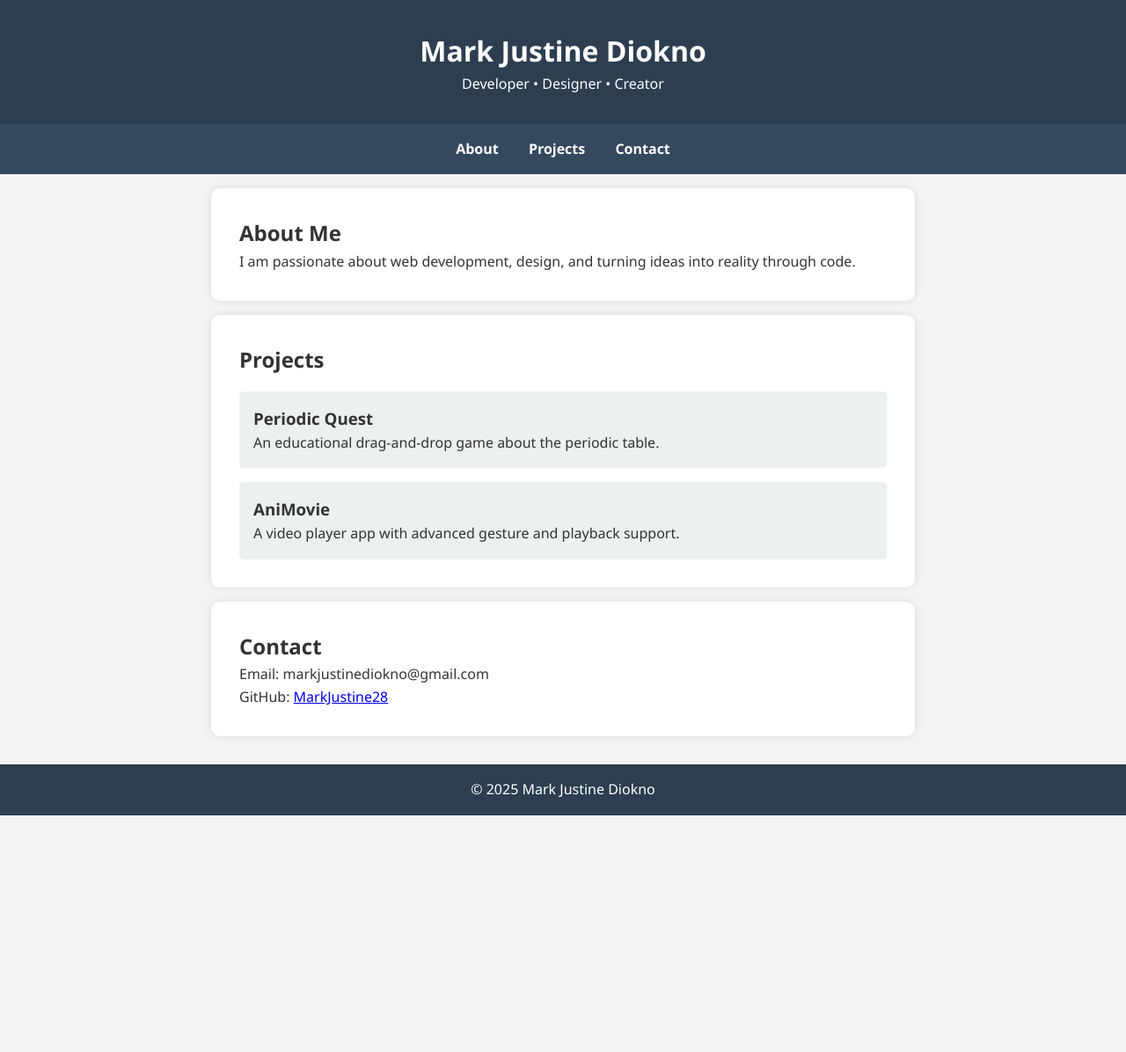
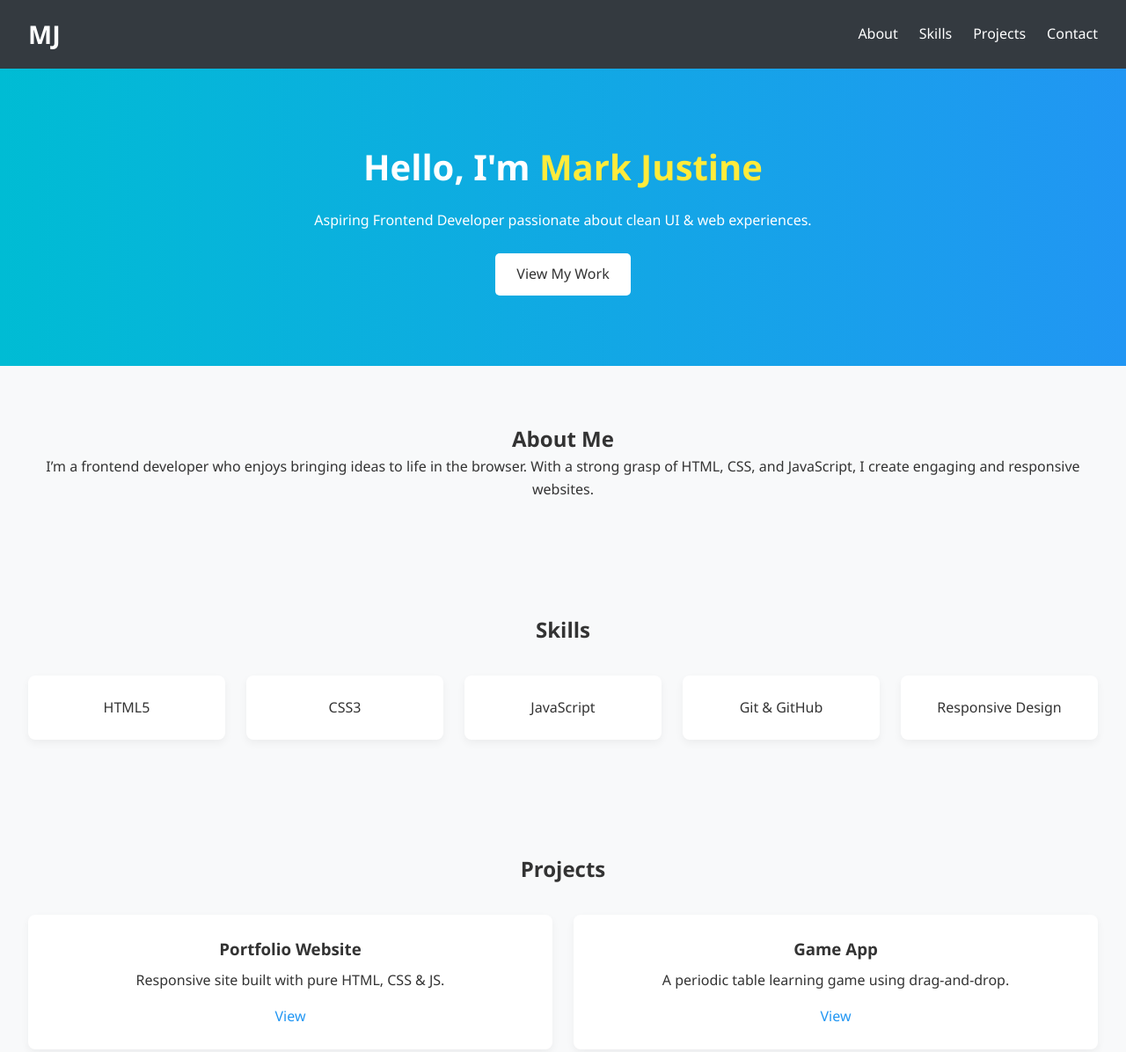
Before and after one commit to MarkJustine28/portfolio-website, a plain HTML site: page index.html in a window 1280 px wide. Shown: the top 1196 px of the page at 88% size. Before the commit the page ends 927 px from the top, so only its background shows below. Drawn offline with Linux system fonts and the light colour scheme.

Commit message:
Updated UI with external CSS and JS

```diff
--- a/index.html
+++ b/index.html
@@ -2,47 +2,74 @@
 <html lang="en">
 <head>
   <meta charset="UTF-8" />
-  <meta name="viewport" content="width=device-width, initial-scale=1.0" />
-  <title>Mark Justine Diokno | Portfolio</title>
-  <link rel="stylesheet" href="style.css" />
+  <meta name="viewport" content="width=device-width, initial-scale=1.0"/>
+  <title>Mark Justine's Portfolio</title>
+  <link rel="stylesheet" href="style.css"/>
 </head>
 <body>
+
   <header>
-    <h1>Mark Justine Diokno</h1>
-    <p>Developer • Designer • Creator</p>
+    <nav class="navbar">
+      <h1 class="logo">MJ</h1>
+      <ul class="nav-links">
+        <li><a href="#about">About</a></li>
+        <li><a href="#skills">Skills</a></li>
+        <li><a href="#projects">Projects</a></li>
+        <li><a href="#contact">Contact</a></li>
+      </ul>
+    </nav>
   </header>
 
-  <nav>
-    <a href="#about">About</a>
-    <a href="#projects">Projects</a>
-    <a href="#contact">Contact</a>
-  </nav>
-
-  <section id="about">
-    <h2>About Me</h2>
-    <p>I am passionate about web development, design, and turning ideas into reality through code.</p>
-  </section>
-
-  <section id="projects">
-    <h2>Projects</h2>
-    <div class="project">
-      <h3>Periodic Quest</h3>
-      <p>An educational drag-and-drop game about the periodic table.</p>
-    </div>
-    <div class="project">
-      <h3>AniMovie</h3>
-      <p>A video player app with advanced gesture and playback support.</p>
+  <section class="hero">
+    <div class="hero-content">
+      <h2>Hello, I'm <span>Mark Justine</span></h2>
+      <p>Aspiring Frontend Developer passionate about clean UI & web experiences.</p>
+      <a href="#projects" class="btn">View My Work</a>
     </div>
   </section>
 
-  <section id="contact">
+  <section id="about" class="section about">
+    <h2>About Me</h2>
+    <p>
+      I’m a frontend developer who enjoys bringing ideas to life in the browser.
+      With a strong grasp of HTML, CSS, and JavaScript, I create engaging and responsive websites.
+    </p>
+  </section>
+
+  <section id="skills" class="section skills">
+    <h2>Skills</h2>
+    <div class="skills-grid">
+      <div class="skill-card">HTML5</div>
+      <div class="skill-card">CSS3</div>
+      <div class="skill-card">JavaScript</div>
+      <div class="skill-card">Git & GitHub</div>
+      <div class="skill-card">Responsive Design</div>
+    </div>
+  </section>
+
+  <section id="projects" class="section projects">
+    <h2>Projects</h2>
+    <div class="project-grid">
+      <div class="project-card">
+        <h3>Portfolio Website</h3>
+        <p>Responsive site built with pure HTML, CSS & JS.</p>
+        <a href="#" target="_blank">View</a>
+      </div>
+      <div class="project-card">
+        <h3>Game App</h3>
+        <p>A periodic table learning game using drag-and-drop.</p>
+        <a href="#" target="_blank">View</a>
+      </div>
+    </div>
+  </section>
+
+  <section id="contact" class="section contact">
     <h2>Contact</h2>
-    <p>Email: markjustinediokno@gmail.com</p>
-    <p>GitHub: <a href="https://github.com/MarkJustine28" target="_blank">MarkJustine28</a></p>
+    <p>Email me at: <a href="mailto:markjustine@example.com">markjustine@example.com</a></p>
   </section>
 
   <footer>
-    <p>&copy; 2025 Mark Justine Diokno</p>
+    <p>&copy; 2025 Mark Justine Diokno. All rights reserved.</p>
   </footer>
 
   <script src="script.js"></script>
--- a/script.js
+++ b/script.js
@@ -1,5 +1,9 @@
-document.getElementById('contact-form').addEventListener('submit', function (e) {
-  e.preventDefault();
-  alert('Thank you for your message!');
-  this.reset();
+// Smooth scroll or interactivity placeholder
+document.querySelectorAll('a[href^="#"]').forEach(anchor => {
+  anchor.addEventListener("click", function (e) {
+    e.preventDefault();
+    document.querySelector(this.getAttribute("href")).scrollIntoView({
+      behavior: "smooth"
+    });
+  });
 });
--- a/style.css
+++ b/style.css
@@ -7,54 +7,120 @@
 body {
   font-family: 'Segoe UI', sans-serif;
   line-height: 1.6;
-  background-color: #f4f4f4;
+  background-color: #f8f9fa;
   color: #333;
+  scroll-behavior: smooth;
 }
 
 header {
-  background-color: #2c3e50;
-  color: white;
-  padding: 2rem 0;
+  background: #343a40;
+  padding: 1rem 2rem;
+  position: sticky;
+  top: 0;
+  z-index: 10;
+}
+
+.navbar {
+  display: flex;
+  justify-content: space-between;
+  align-items: center;
+}
+
+.logo {
+  color: #fff;
+  font-size: 1.8rem;
+}
+
+.nav-links {
+  list-style: none;
+  display: flex;
+  gap: 1.5rem;
+}
+
+.nav-links li a {
+  color: #fff;
+  text-decoration: none;
+  transition: color 0.3s;
+}
+
+.nav-links li a:hover {
+  color: #00bcd4;
+}
+
+.hero {
+  background: linear-gradient(to right, #00bcd4, #2196f3);
+  color: #fff;
+  text-align: center;
+  padding: 5rem 2rem;
+}
+
+.hero h2 {
+  font-size: 2.5rem;
+  margin-bottom: 1rem;
+}
+
+.hero span {
+  color: #ffeb3b;
+}
+
+.hero .btn {
+  display: inline-block;
+  margin-top: 1.5rem;
+  padding: 0.7rem 1.5rem;
+  background: #fff;
+  color: #333;
+  border-radius: 5px;
+  text-decoration: none;
+  transition: background 0.3s;
+}
+
+.hero .btn:hover {
+  background: #ddd;
+}
+
+.section {
+  padding: 4rem 2rem;
   text-align: center;
 }
 
-nav {
-  background-color: #34495e;
+.skills-grid, .project-grid {
+  display: grid;
+  gap: 1.5rem;
+  grid-template-columns: repeat(auto-fit, minmax(200px, 1fr));
+  margin-top: 2rem;
+}
+
+.skill-card, .project-card {
+  background: #fff;
+  padding: 1.5rem;
+  border-radius: 8px;
+  box-shadow: 0 4px 10px rgba(0,0,0,0.05);
+  transition: transform 0.3s;
+}
+
+.skill-card:hover, .project-card:hover {
+  transform: translateY(-5px);
+}
+
+.project-card h3 {
+  margin-bottom: 0.5rem;
+}
+
+.project-card a {
+  display: inline-block;
+  margin-top: 1rem;
+  color: #2196f3;
+  text-decoration: none;
+}
+
+.contact a {
+  color: #2196f3;
+  text-decoration: none;
+}
+
+footer {
+  background: #343a40;
+  color: #fff;
   padding: 1rem;
   text-align: center;
 }
-
-nav a {
-  color: white;
-  margin: 0 15px;
-  text-decoration: none;
-  font-weight: bold;
-}
-
-nav a:hover {
-  text-decoration: underline;
-}
-
-section {
-  padding: 2rem;
-  background-color: white;
-  margin: 1rem auto;
-  max-width: 800px;
-  border-radius: 10px;
-  box-shadow: 0 0 10px rgba(0, 0, 0, 0.1);
-}
-
-.project {
-  background-color: #ecf0f1;
-  padding: 1rem;
-  border-radius: 5px;
-  margin-top: 1rem;
-}
-
-footer {
-  text-align: center;
-  padding: 1rem;
-  background-color: #2c3e50;
-  color: white;
-  margin-top: 2rem;
-}
```
